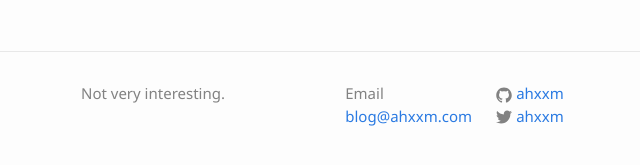
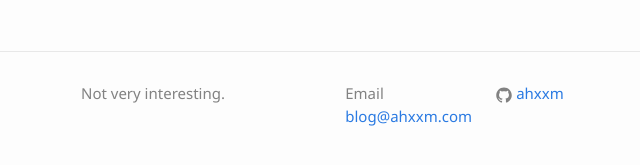
Before and after one commit to ahxxm/ahxxm.github.io, a Jekyll site: the page built from index.html, in a window 1280 px wide and 900 px high, scrolled down 2193 px. Shown: the part 713-878 px from the top of the window, without its empty margins (189-829 px from the left). Built offline with Jekyll 4.4.1, drawn with Linux system fonts in a browser that asks for light colours.

Commit message:
remove twitter username

```diff
--- a/_config.yml
+++ b/_config.yml
@@ -13,7 +13,6 @@ description: > # this means to ignore newlines until "baseurl:" .. description i
     NaN
 baseurl: "" # the subpath of your site, e.g. /blog
 url: "https://ahxxm.com" # the base hostname & protocol for your site
-twitter_username: ahxxm
 github_username:  ahxxm
 
 # Build settings
```
